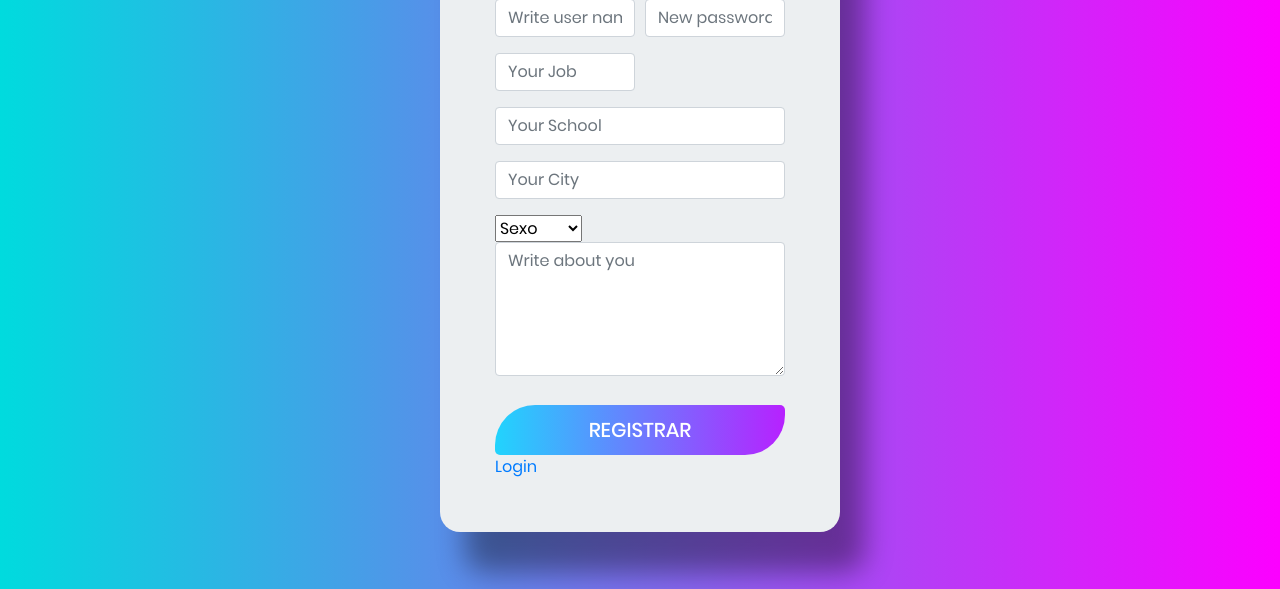
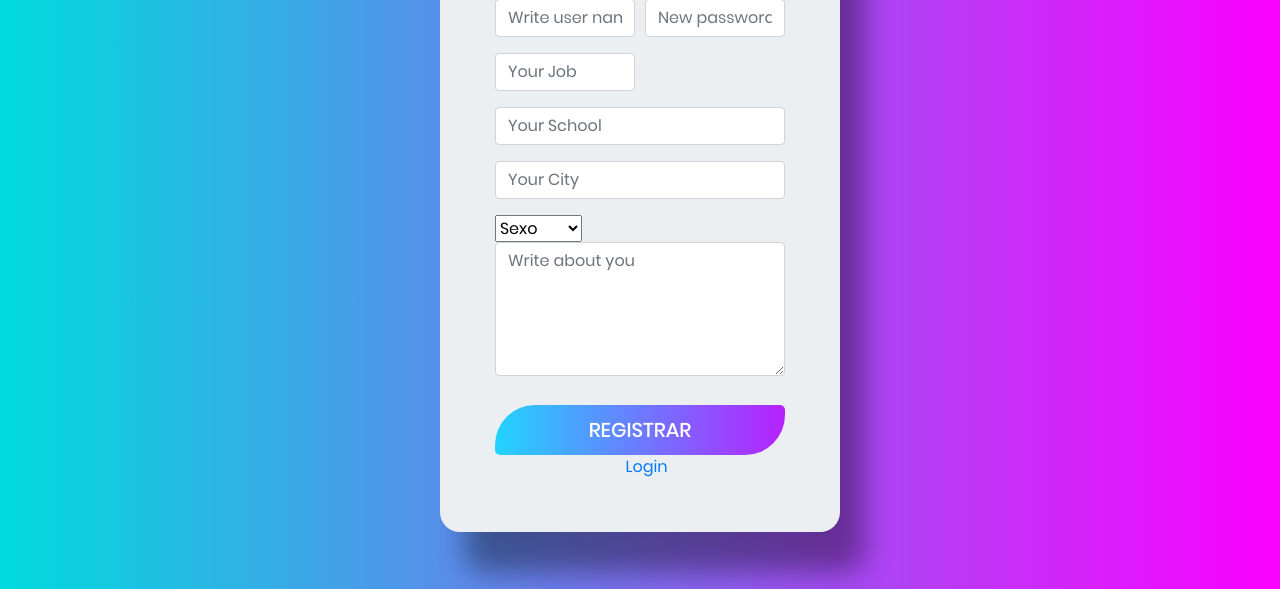
Before and after one commit to RaulCamposA/tidercun, a PHP site: page /registro.php in a window 1280 px wide. Shown: the part 211-800 px from the top of the page. Run offline with PHP 8.4, Linux system fonts and the light colour scheme.

Commit message:
Se agrego el css de la vista de registro

```diff
--- a/estilos.css
+++ b/estilos.css
@@ -68,6 +68,13 @@ button:hover {
   padding: 77px 55px 53px 55px;
   -webkit-box-shadow: 25px 40px 28px 0px rgba(0, 0, 0, 0.38);
  /* box-shadow: eje-x | eje-y | blur-radius | color */
+}
+
+.wrap-login a {
+  text-align: center;
+  margin-left: 45%;
+  margin-right: 45%;
+  padding-top: 5%;
 }
 
 
```
